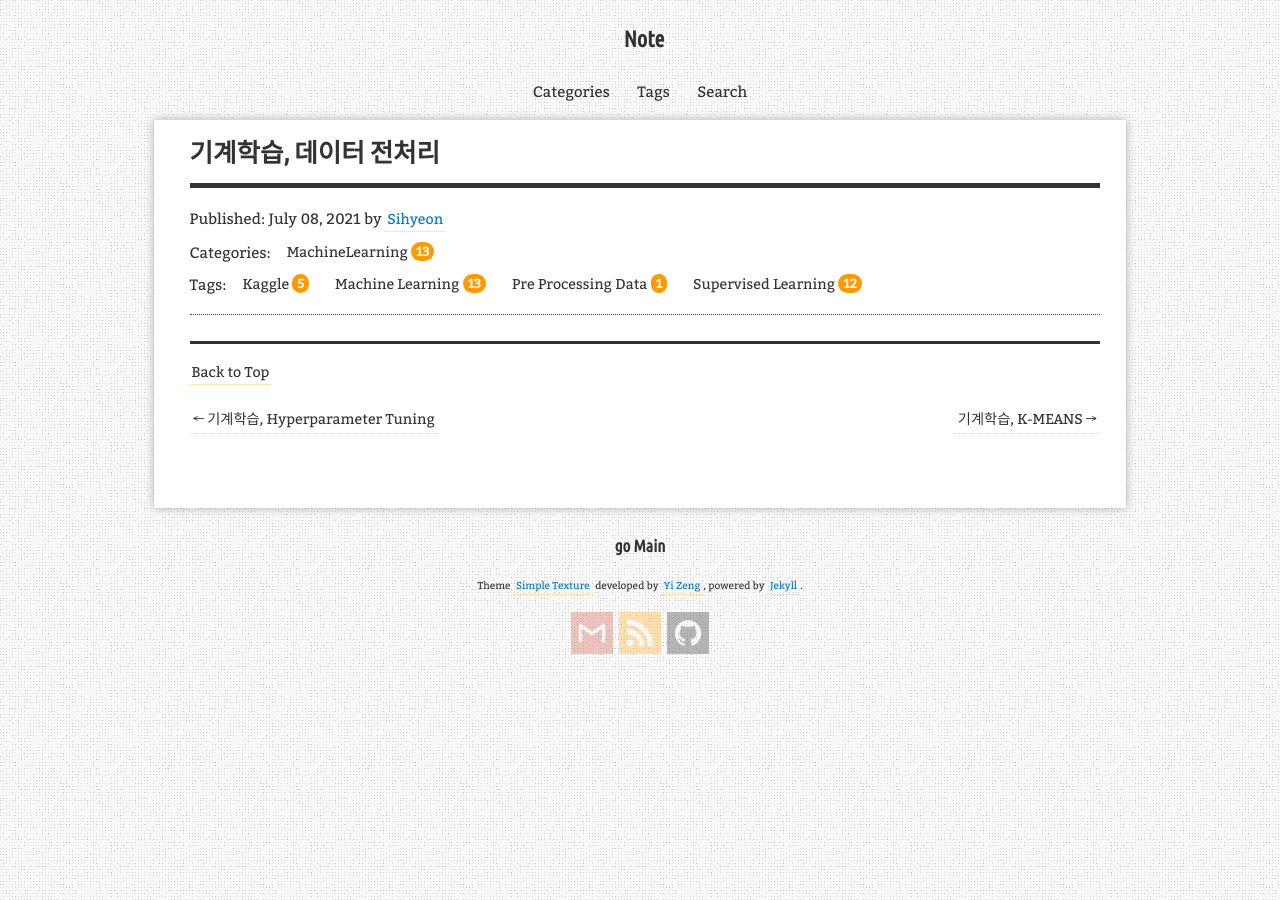
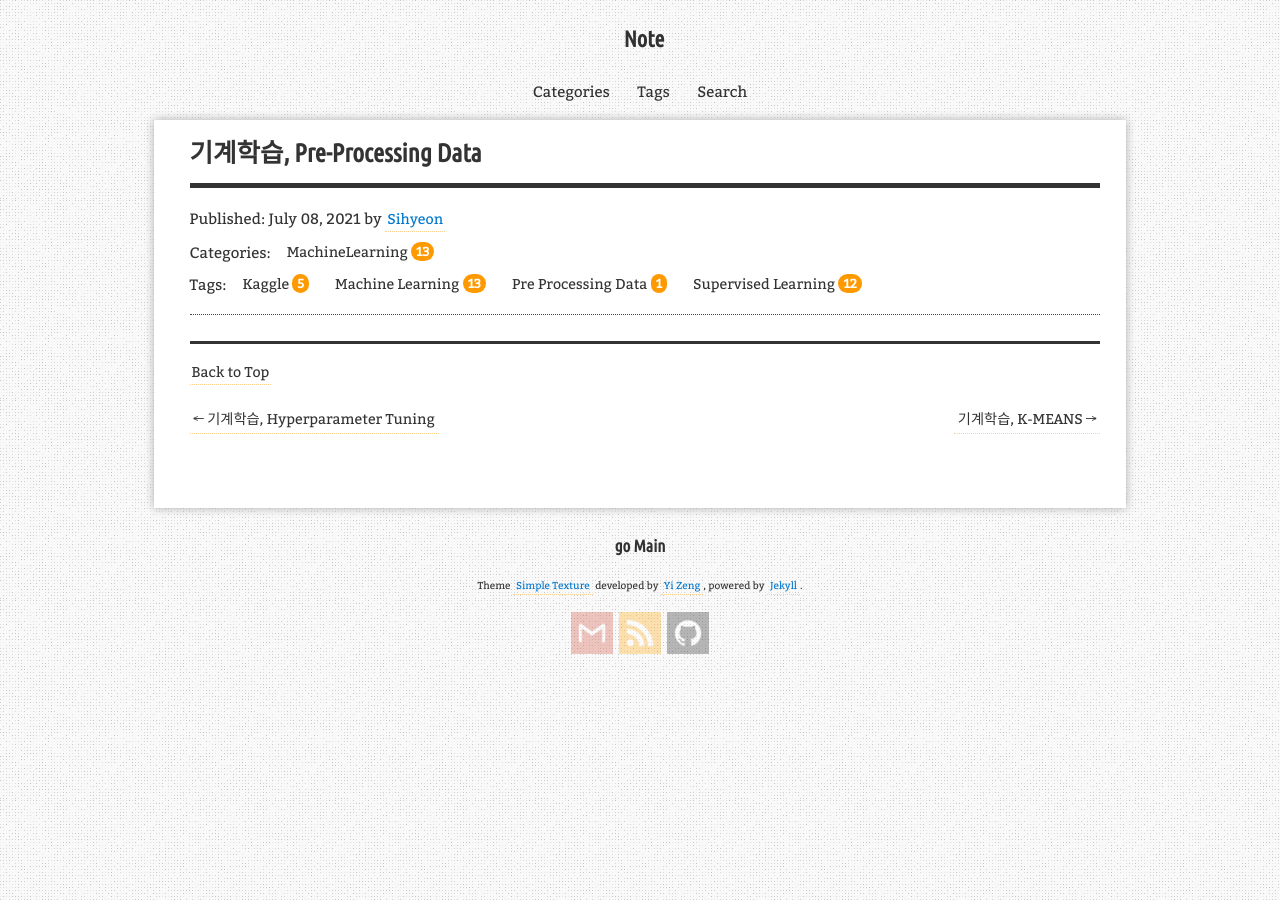
Before and after one commit to aristohyun/aristohyun.github.io, a Jekyll site: the page built from _posts/2021-07-08-Pre-Processing-data.md, in a window 1280 px wide. Built offline with Jekyll 4.4.1, drawn with Linux system fonts in a browser that asks for light colours; comment, search, counter and statistics services are not loaded.

Commit message:
Update 2021-07-08-Pre-Processing-data.md

```diff
--- a/_posts/2021-07-08-Pre-Processing-data.md
+++ b/_posts/2021-07-08-Pre-Processing-data.md
@@ -1,6 +1,6 @@
 ---
 layout: post
-title: "기계학습, 데이터 전처리"
+title: "기계학습, Pre-Processing Data"
 description: "데이터 전처리, Pre Processing Data"
 categories: [MachineLearning]
 tags: [Kaggle, Machine Learning, Supervised Learning, Pre Processing Data]
```
